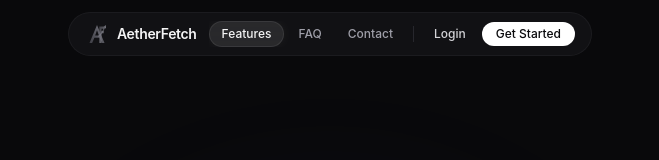
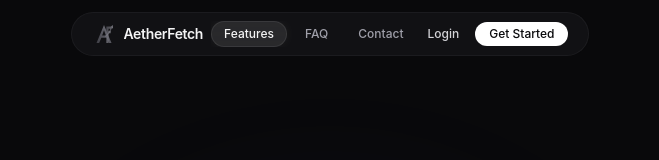
Before and after one commit to qbpg/AetherFetch, a Next.js app: page / in a window 1280 px wide. Shown: the top 160 px of the page, without its empty margins (310-969 px from the left). Built offline with nearby package versions, Linux system fonts and the light colour scheme.

Commit message:
fix(navbar): distribute items evenly across full navbar width with justify-between

```diff
--- a/src/components/AppleFloatingNavbar.tsx
+++ b/src/components/AppleFloatingNavbar.tsx
@@ -82,10 +82,10 @@ export default function AppleFloatingNavbar() {
     <div className="fixed top-0 left-0 right-0 z-[100] pointer-events-none">
       <div className="flex justify-center pt-2.5 sm:pt-3">
         <nav
-          className={`pointer-events-auto mx-2 flex h-11 items-center gap-1 ${navWidth} ${navRadius} transition-all duration-500 ease-[cubic-bezier(0.16,1,0.3,1)] ${
+          className={`pointer-events-auto mx-2 flex h-11 items-center justify-between ${navWidth} ${navRadius} transition-all duration-500 ease-[cubic-bezier(0.16,1,0.3,1)] ${
             scrolled
-              ? "bg-zinc-900/80 backdrop-blur-xl border border-zinc-800/80 shadow-[0_2px_24px_rgba(0,0,0,0.5)] px-3"
-              : "bg-zinc-900/60 backdrop-blur-md border border-zinc-800/50 px-4"
+              ? "bg-zinc-900/80 backdrop-blur-xl border border-zinc-800/80 shadow-[0_2px_24px_rgba(0,0,0,0.5)] px-4 sm:px-6"
+              : "bg-zinc-900/60 backdrop-blur-md border border-zinc-800/50 px-4 sm:px-5"
           }`}
         >
           <Link href="/" className={`flex shrink-0 items-center gap-2 transition-all duration-500 ${scrolled ? "mr-1" : "mr-2"}`}>
@@ -101,8 +101,8 @@ export default function AppleFloatingNavbar() {
             </span>
           </Link>
 
-          <div className={`flex items-center transition-all duration-500 overflow-hidden ${
-            scrolled ? "gap-0" : "gap-0.5"
+          <div className={`flex items-center justify-center transition-all duration-500 overflow-hidden ${
+            scrolled ? "gap-1" : "gap-1.5"
           }`}>
             {NAV_LINKS.map((link) => (
               <button
@@ -118,8 +118,6 @@ export default function AppleFloatingNavbar() {
               </button>
             ))}
           </div>
-
-          <div className="w-px h-4 bg-zinc-700/50 mx-1 hidden sm:block" />
 
           <div className="flex shrink-0 items-center gap-1">
             {session ? (
```
